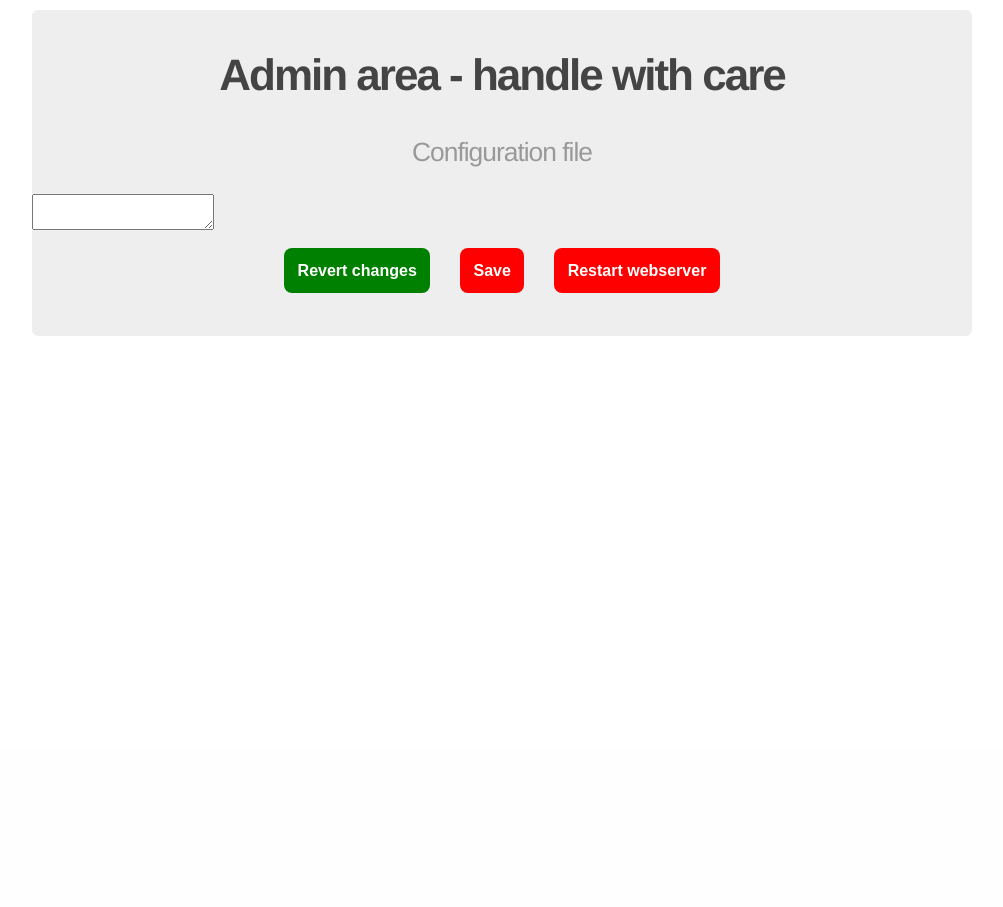
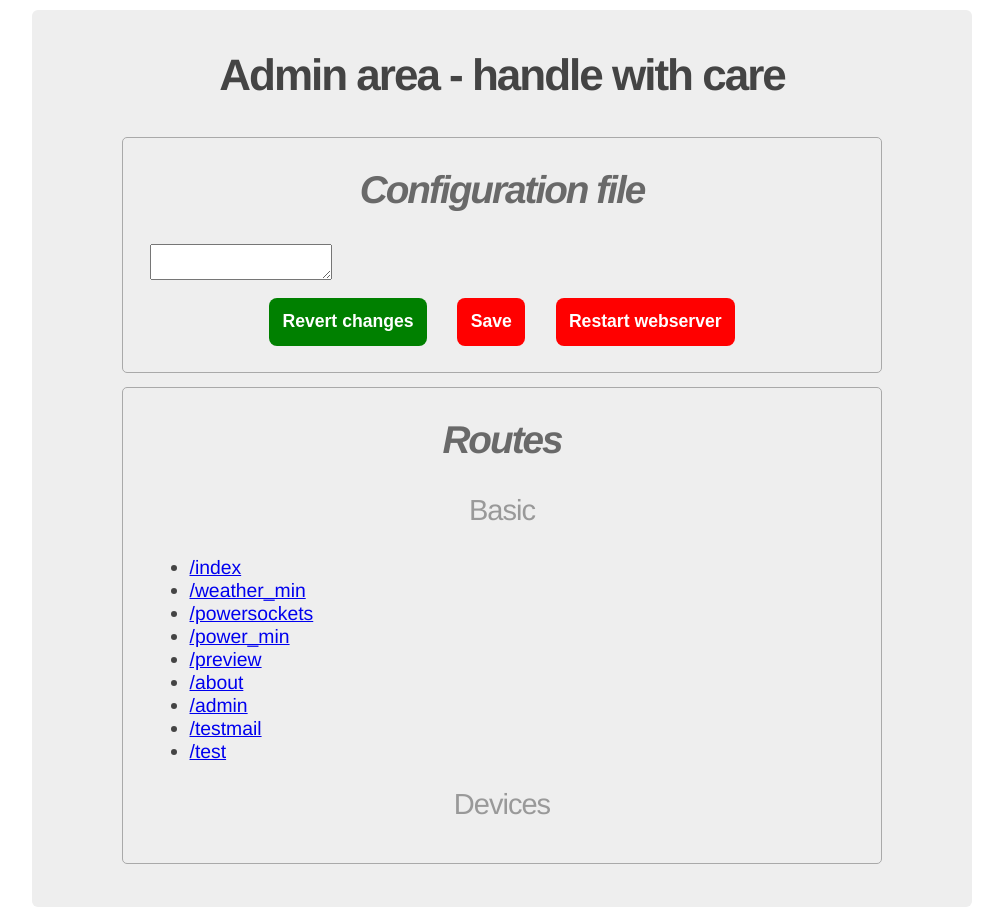
Before and after one commit to encarsia/cave, a Flask app: template app/templates/admin.html in a window 1280 px wide. Shown: the part 50-957 px from the top of the page, without its empty margins (138-1141 px from the left). Before the commit the page ends 386 px from the top, so only its background shows below. Run offline with Flask 2, Linux system fonts and the light colour scheme; the template is opened without the code that fills it, so the values that code supplies are empty; parts of the project's set-up code (start-up, migrations or seed data) failed here and were passed over.

Commit message:
NEW route for preview on LCD, route list on admin page

```diff
--- a/app/static/css/main.css
+++ b/app/static/css/main.css
@@ -321,7 +321,6 @@ h2.lcd {
  */
 
 .CodeMirror {
-  width: 95%;
+  width: 100%;
   margin: auto;
-
 }
--- a/app/templates/admin.html
+++ b/app/templates/admin.html
@@ -3,9 +3,9 @@
   <div class="jumbo">
 
   <h2>Admin area - handle with care</h2>
+  <div class="infobox">
   <div id="result"></div>
-  <h3>Configuration file</h3>
-
+    <h2 class="sub">Configuration file</h2>
     <div><textarea id="code">{{ code }}</textarea></div>
     <div class="editorbuttons">
     <button class="val tmp" onclick="revert()">Revert changes</button>
@@ -13,7 +13,32 @@
     <button class="val red" onclick="restart()">Restart webserver</button>
     </div>
     <div class="clearing"></div>
+  </div>
+  <div class="infobox">
+    <h2 class="sub">Routes</h2>
+    <h3>Basic</h3>
+    <ul>
+    <li><a href="../">/index</a></li>
+    <li><a href="../weather_min">/weather_min</a></li>
+    <li><a href="../powersockets">/powersockets</a></li>
+    <li><a href="../power_min">/power_min</a></li>
+    <li><a href="../preview">/preview</a></li>
+    <li><a href="../about">/about</a></li>
+    <li><a href="../admin">/admin</a></li>
+    <li><a href="../testmail">/testmail</a></li>
+    <li><a href="../test">/test</a></li>
+    </ul>
+    <h3>Devices</h3>
+    <ul>
+    {% for pi in pis %}
+    <li><a href="../{{ pi }}">/{{ pi }}</a></li>
+    <li><a href="../{{ pi }}_min">/{{ pi }}_min</a></li>
+    <li><a href="../{{ pi }}_preview_min">/{{ pi }}_preview_min</a></li>
+    {% endfor %}
+    </ul>
+  </div>
 
+</div>
 
 <script type=text/javascript>
   var editor = CodeMirror.fromTextArea(document.getElementById("code"), {
@@ -62,9 +87,6 @@
 
         });
         }
-
-
-
 </script>
 
 {% endblock %}
```
Also changed, not shown: app/routes/admin.py (+6 -2 lines), app/routes/waveshare.py (+12 -1 lines), app/templates/min_pi_preview.html (added, +15 -0 lines), README.md. Lines whose indentation alone changed are shown as unchanged.
